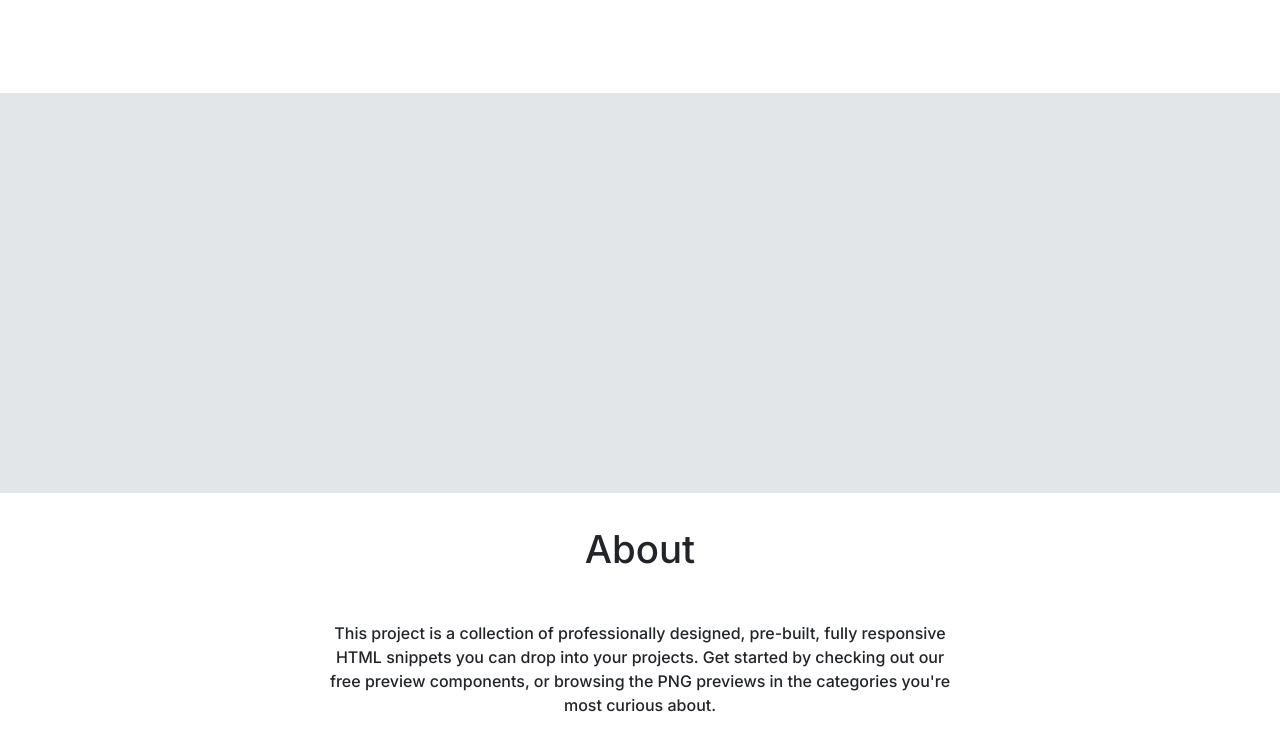
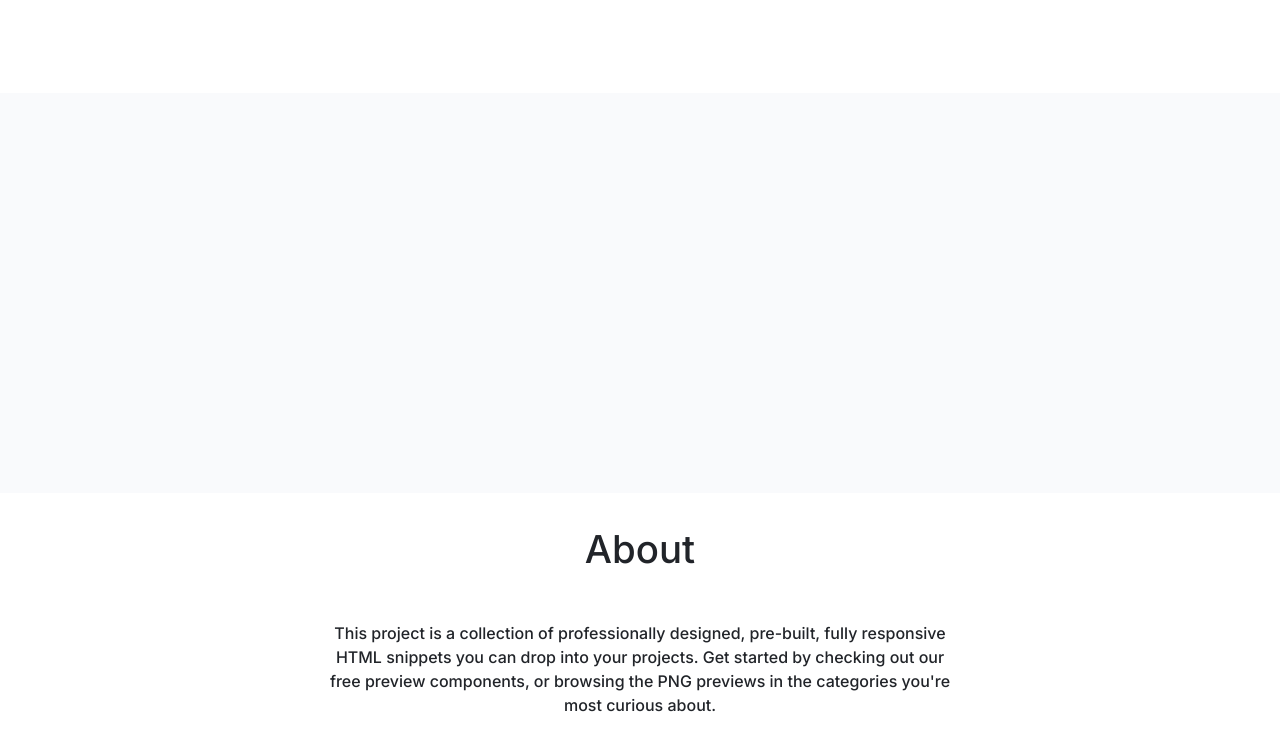
Before and after one commit to js-tasks-ru/htmlcss-20220120_chexov34, a website: page index.html in a window 1280 px wide. Shown: the part 214-947 px from the top of the page. Drawn offline with Linux system fonts and the light colour scheme.

Commit message:
feature Added grey-8 color

```diff
--- a/assets/css/main.css
+++ b/assets/css/main.css
@@ -22,6 +22,7 @@
     --grey-5: #E2E6E8;
     --grey-6: #F3F5F5;
     --grey-7: #E3E7EA;
+    --grey-8: #F9FAFC;
 
     --error: var(--red);
     --success: var(--blue);
@@ -35,6 +36,6 @@
 }
 
 main {
-    background: var(--grey-5);
+    background: var(--grey-8);
     min-height: 25rem;
 }
```
